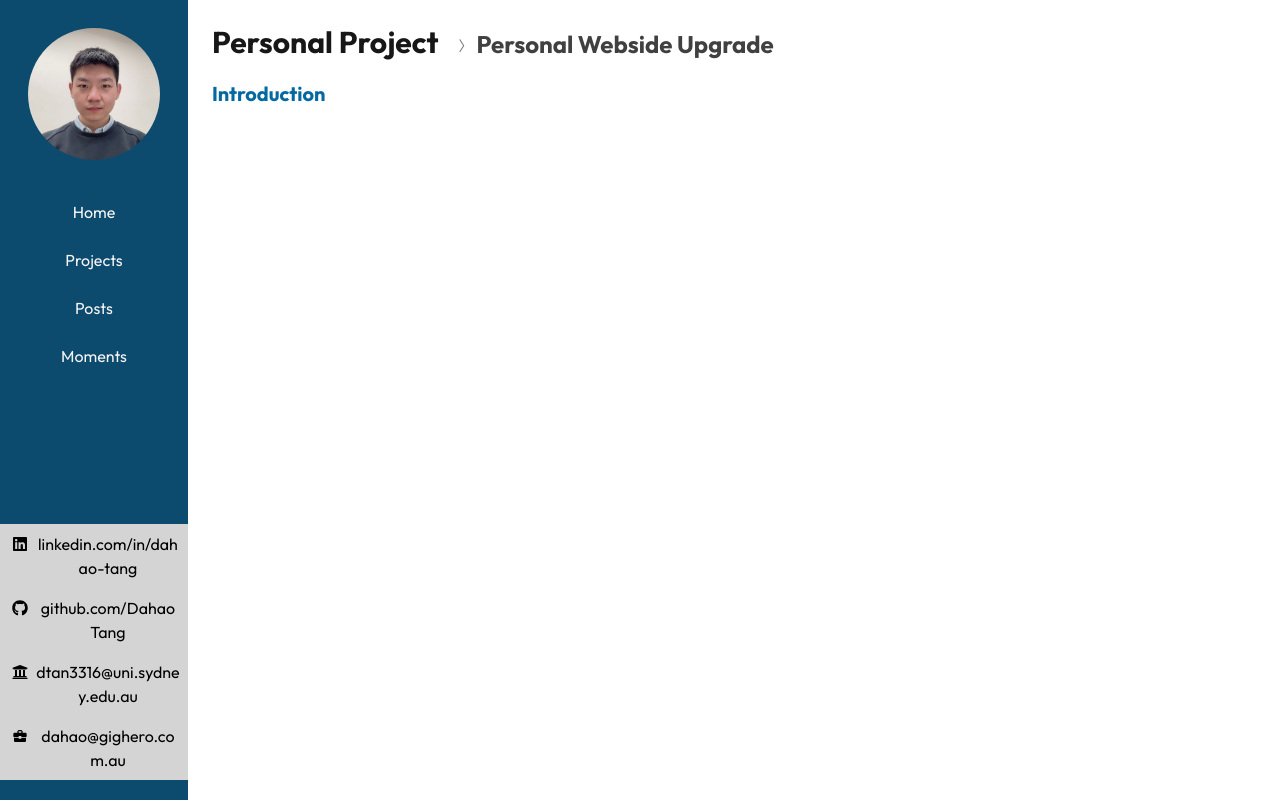
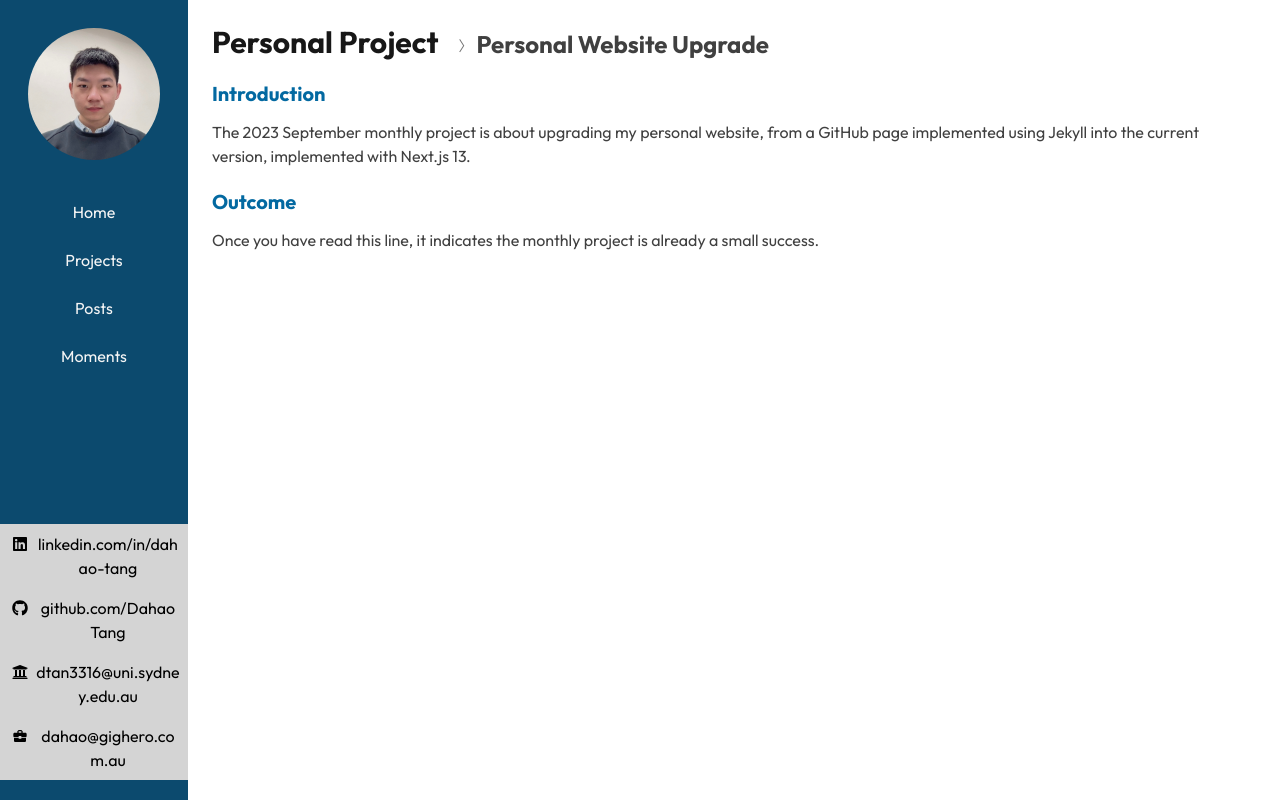
Before and after one commit to DahaoTang/DahaoTang.github.io, a Next.js app: page /projects/personal/202309_1 in a window 1280 px wide. Built offline with nearby package versions, Linux system fonts and the light colour scheme.

Commit message:
post contents updated

```diff
--- a/app/(site)/posts/20230925_1/page.tsx
+++ b/app/(site)/posts/20230925_1/page.tsx
@@ -8,7 +8,7 @@ export default function Post20230925_1() {
 		<div>
 			<Header title="Post" subtitle="2023.09.25" subsubtitle="My First Post" />
 			<Heading1 content="Introduction" />
-			<div>This is my very first post.</div>
+			<div>This is my very first post, which works as a test file as well.</div>
 		</div>
 	);
 }
--- a/app/(site)/projects/personal/202309_1/page.tsx
+++ b/app/(site)/projects/personal/202309_1/page.tsx
@@ -6,8 +6,16 @@ import Header from "@/app/(site)/components/header/Header";
 export default function PersonalProject202309_1() {
 	return (
 		<div>
-			<Header title="Personal Project" subtitle="Personal Webside Upgrade" />
+			<Header title="Personal Project" subtitle="Personal Website Upgrade" />
 			<Heading1 content="Introduction" />
+			The 2023 September monthly project is about upgrading my personal website,
+			from a GitHub page implemented using Jekyll into the current version,
+			implemented with Next.js 13.
+			<Heading1 content="Outcome" />
+			<p>
+				Once you have read this line, it indicates the monthly project is
+				already a small success.
+			</p>
 		</div>
 	);
 }
--- a/app/(site)/projects/research/202312_1/page.tsx
+++ b/app/(site)/projects/research/202312_1/page.tsx
@@ -10,7 +10,8 @@ export default function ResearchProject202312_1() {
 				title="Personal Project"
 				subtitle="USYD Summer Vacation Research Program"
 			/>
-			<Heading1 content="Introduction" />
+			<Heading1 content="Current Progress" />
+			Waiting for the result of my application...
 		</div>
 	);
 }
```
